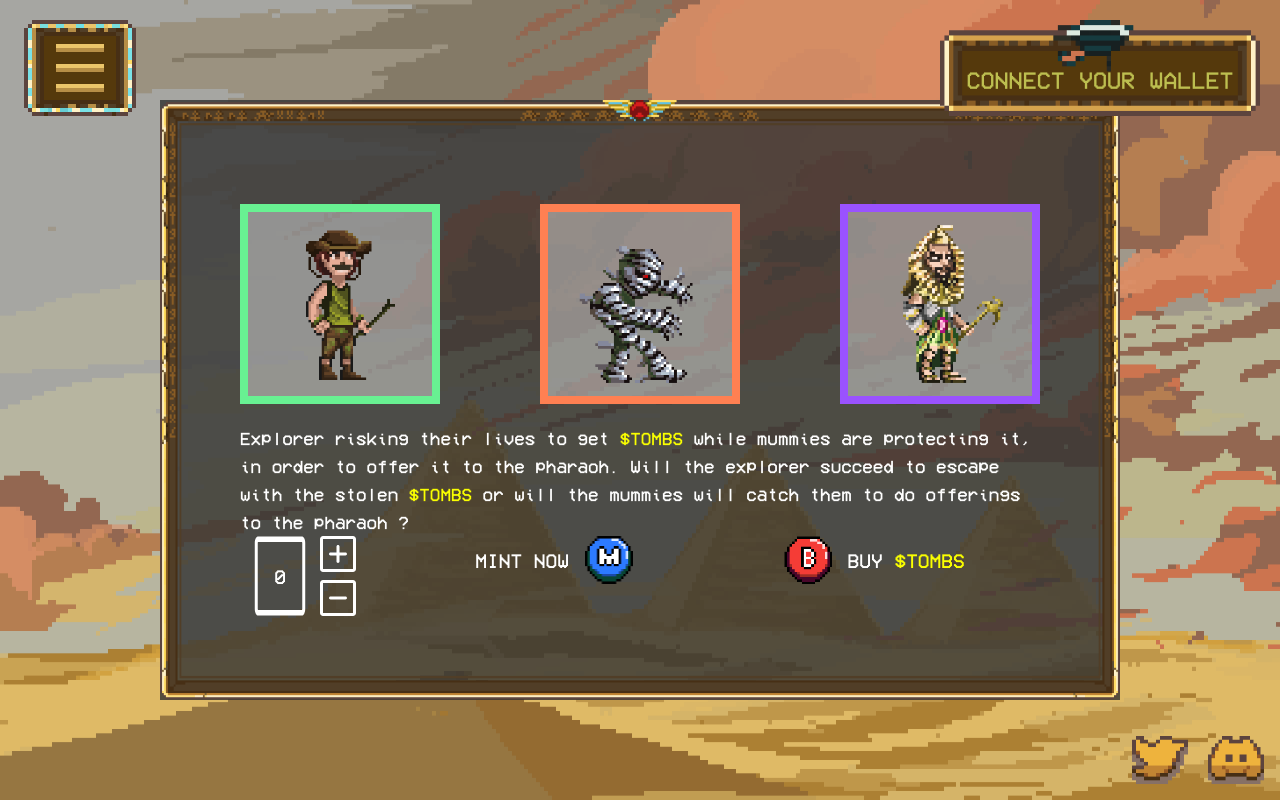
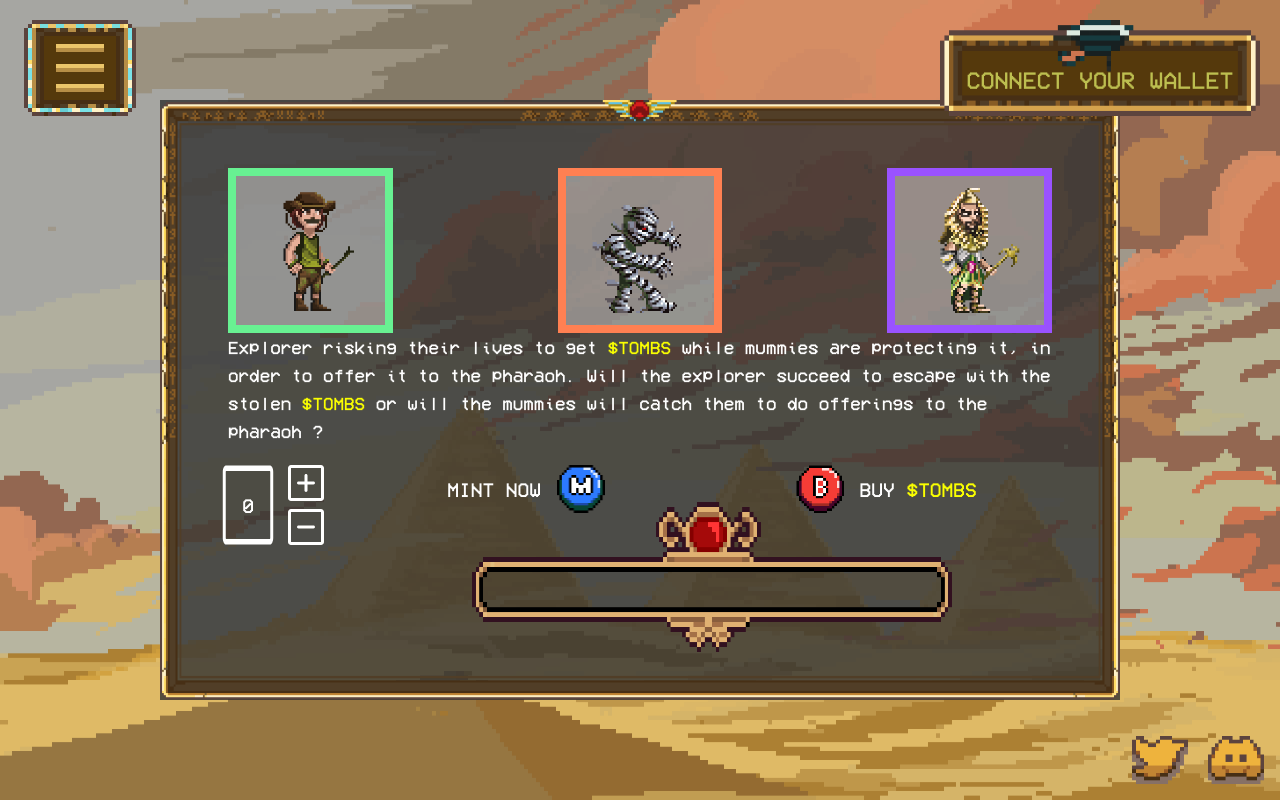
Before and after one commit to whitedragon10293/React_tomoffortune, a React (Create React App) app: page /mint in a window 1280 px wide. Built offline with nearby package versions, Linux system fonts and the light colour scheme.

Commit message:
Add progress bar on mint page

```diff
--- a/src/components/Header/partials/PageMenu/index.tsx
+++ b/src/components/Header/partials/PageMenu/index.tsx
@@ -44,7 +44,7 @@ const PageMenu: React.FC = () => {
       ></button>
       {showMenu && (
         <div
-          className="bg-color-1 bg-page-menu-bg w-60 h-72 px-10 py-6 text-2xl"
+          className="bg-color-1 bg-page-menu-bg w-60 h-72 px-10 py-6 text-2xl rounded-xl"
           style={{ backgroundSize: "100% 100%" }}
           ref={menuRef}
         >
--- a/src/pages/Mint/index.tsx
+++ b/src/pages/Mint/index.tsx
@@ -21,32 +21,32 @@ const Mint = () => {
         className="absolute top-0 left-0 w-full h-full"
       ></img>
       <div
-        className="container bg-mint-background bg-color-8 w-3/4 h-3/4 z-10 px-20 py-5 flex flex-col justify-center items-center"
+        className="container bg-mint-background bg-color-8 w-3/4 h-3/4 z-10 p-12 flex flex-col justify-between"
         style={{ backgroundSize: "100% 100%" }}
       >
-        <div className="flex justify-between items-center py-5 w-full">
-          <div className="border-8 border-green w-1/4 p-2 bg-color-10">
+        <div className="p-5">
+          <div className="flex justify-between items-center">
+            <div className="border-8 border-green w-1/5 p-2 bg-color-10 flex justify-center">
               <img src={Explorer} alt="explorer" />
             </div>
-          <div className="border-8 border-orange w-1/4 p-2 bg-color-10">
+            <div className="border-8 border-orange w-1/5 p-2 bg-color-10 flex justify-center">
               <img src={Mummy} alt="mummy" />
             </div>
-          <div className="border-8 border-purple w-1/4 p-2 bg-color-10">
+            <div className="border-8 border-purple w-1/5 p-2 bg-color-10 flex justify-center">
               <img src={Pharaoh} alt="pharaoh" />
             </div>
           </div>
-        <div className="text-xs sm:text-sm md:text-lg">
-          <p className="text-color-9">
+          <div className="text-sm sm:text-base md:text-lg text-color-9">
             Explorer risking their lives to get{" "}
             <span className="text-color-7">$TOMBS</span> while mummies are
             protecting it, in order to offer it to the pharaoh. Will the
             explorer succeed to escape with the stolen{" "}
             <span className="text-color-7">$TOMBS</span> or will the mummies
             will catch them to do offerings to the pharaoh ?
-          </p>
           </div>
-        <div className="flex w-full">
-          <div className="flex w-1/5">
+        </div>
+        <div className="flex" style={{ height: "inherit" }}>
+          <div className="flex w-1/6">
             <div
               className="bg-mint-border w-20 h-20 flex items-center justify-around text-color-9 text-sm sm:text-base md:text-xl"
               style={{ backgroundSize: "100% 100%" }}
@@ -66,8 +66,8 @@ const Mint = () => {
               ></div>
             </div>
           </div>
-          <div className="w-4/5">
-            <div className="flex justify-around items-start">
+          <div className="w-5/6 relative flex flex-col items-center">
+            <div className="flex justify-around items-start w-full">
               <div className="flex justify-between items-center">
                 <span className="text-color-9 text-sm sm:text-base md:text-xl">
                   MINT NOW
@@ -88,6 +88,10 @@ const Mint = () => {
                 </span>
               </div>
             </div>
+            <div
+              className="bg-mint-progress-bar-bg w-2/3 h-4/5 absolute bottom-0"
+              style={{ backgroundSize: "100% 100%" }}
+            ></div>
           </div>
         </div>
       </div>
--- a/tailwind.config.js
+++ b/tailwind.config.js
@@ -20,6 +20,7 @@ module.exports = {
       "mint-minus": "url('assets/Mint/minus.svg')",
       "mint-mint-btn-bg": "url('assets/Mint/mint-btn.png')",
       "mint-buy-btn-bg": "url('assets/Mint/buy-btn.png')",
+      "mint-progress-bar-bg": "url('assets/Mint/Progressbar.png')",
     },
     borderColor: {
       green: "rgb(104,241,146)",
```
Also changed, not shown: src/assets/Header/pageMenu-bg.png, src/assets/Mint/Progressbar.png (added). Lines whose indentation alone changed are shown as unchanged.
